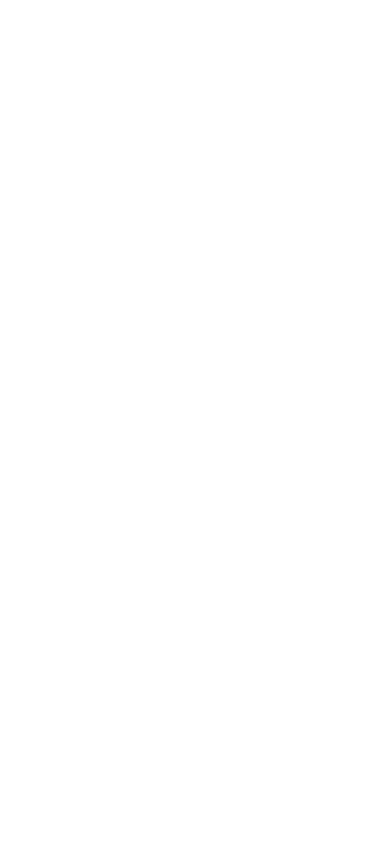
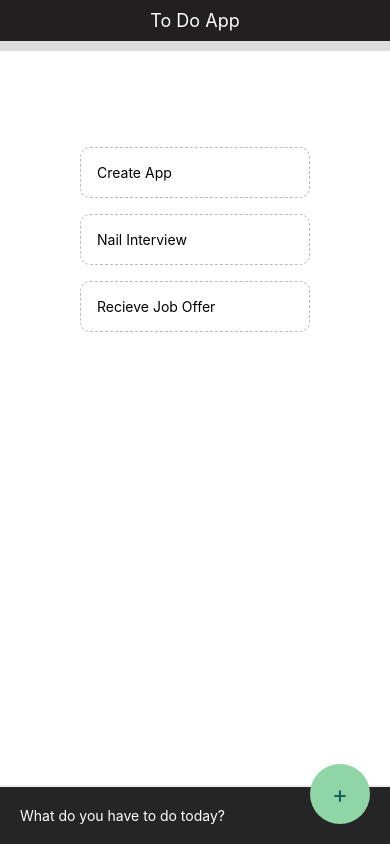
Before and after one commit to srhmendez/React-Native-To-Do-App, a React Native app: screen / in a window 390 px wide. Built offline with nearby package versions, Linux system fonts and the light colour scheme.

Commit message:
making things into components

```diff
--- a/App.js
+++ b/App.js
@@ -1,17 +1,8 @@
-import { StatusBar } from 'expo-status-bar';
 import React from 'react';
-import { StyleSheet, Text, View } from 'react-native';
+import Main from './app/components/Main';
 
 export default function App() {
   return (
-    <View style={styles.container}>
-
-    </View>
+    <Main />
   );
 }
-
-const styles = StyleSheet.create({
-  container: {
-
-  },
-});
--- /dev/null
+++ b/app/components/Footer.js
@@ -0,0 +1,68 @@
+import React from 'react';
+import { StyleSheet, TextInput, TouchableOpacity, Text, View } from 'react-native';
+
+export default function Footer() {
+
+
+    return(
+
+    <View>
+        <View style={styles.footer}>
+
+            {/* Input for Adding a Task */}
+
+            <TextInput style={styles.textInput}
+                placeholder='What do you have to do today?'
+                placeholderTextColor='white'
+                underlineColorAndroid='transparent'>
+            </TextInput>
+
+        </View>
+
+        {/* Add Task Button */}
+
+        <TouchableOpacity style={styles.addButton}>
+            <Text style={styles.addButtonText}>+</Text>
+        </TouchableOpacity>
+    </View>
+    )
+}
+
+const styles = StyleSheet.create({
+    footer:
+    {
+        position: 'absolute',
+        bottom: 0,
+        left :0,
+        right:0,
+        zIndex:10
+    },
+    textInput :
+    {
+      alignSelf: 'stretch',
+      color:'#fff',
+      padding:20,
+      backgroundColor:'#252525',
+      borderTopWidth :2,
+      borderTopColor:'#ededed'
+    },
+    addButton :
+    {
+        position:'absolute',
+        zIndex:11,
+        right:20,
+        bottom:20,
+        backgroundColor:'#8FD5A6',
+        width:60,
+        height:60,
+        borderRadius:50,
+        alignItems:'center',
+        justifyContent:'center',
+        elevation: 8,
+    },
+    addButtonText :
+    {
+        color: '#0D5D56',
+        fontSize:24,
+    }
+})
--- /dev/null
+++ b/app/components/Header.js
@@ -0,0 +1,33 @@
+import React from 'react';
+import { StyleSheet, StatusBar, Text, View } from 'react-native';
+
+export default function Header() {
+
+
+    return (
+        <View>
+            <View style={styles.header}>
+                <Text style={styles.headerText}>To Do App</Text>
+            </View>
+        </View>
+    );
+}
+
+
+const styles = StyleSheet.create({
+    header: {
+        backgroundColor: '#231F20',
+        alignItems: 'center',
+        justifyContent: 'center',
+        borderBottomWidth: 10,
+        borderBottomColor: '#ddd'
+
+    },
+    headerText: {
+        color: 'white',
+        padding: 10,
+        fontSize: 18,
+
+    },
+
+})
--- a/app/components/Main.js
+++ b/app/components/Main.js
@@ -0,0 +1,58 @@
+import Header from './Header';
+import Footer from './Footer';
+import ToDoItem from './ToDoItem';
+import { useState } from 'react';
+import React from 'react';
+import { StyleSheet, Text, View, TextInput, TouchableOpacity, FlatList } from 'react-native';
+
+export default function Main() {
+
+    const [todos, setTodos] = useState([
+        { text: 'Create App', key: '1' },
+        { text: 'Nail Interview', key: '2' },
+        { text: 'Recieve Job Offer', key: '3'}
+    ]);
+
+  return (
+
+    <View style={styles.container}>
+
+        <Header />
+
+        {/* Main Content (To Do List) */}
+        <View style={styles.content}>
+
+            {/* Insert Form Here */}
+            <View style={styles.list}>
+                <FlatList
+                data={todos}
+                renderItem={({ item }) => (
+                    <ToDoItem item={ item } />
+                )} />
+
+            </View>
+        </View>
+
+        <Footer />
+
+    </View>
+  );
+}
+
+const styles = StyleSheet.create({
+    container: {
+        flex: 1,
+
+    },
+
+    content:
+    {
+        flex:1,
+        marginBottom:100,
+        padding:80,
+        color: '#ddd'
+
+    },
+
+
+});
--- /dev/null
+++ b/app/components/ToDoItem.js
@@ -0,0 +1,24 @@
+import React from 'react';
+import { StyleSheet, TouchableOpacity, Text } from 'react-native';
+
+export default function ToDoItem({ item }) {
+
+    return(
+
+
+        <TouchableOpacity>
+            <Text style={styles.toDoTaskObject}>{ item.text }</Text>
+        </TouchableOpacity>
+    )
+}
+
+const styles = StyleSheet.create({
+    toDoTaskObject: {
+        padding:16,
+        marginTop: 16,
+        borderColor: '#bbb',
+        borderWidth: 1,
+        borderStyle: 'dashed',
+        borderRadius: 10,
+    }
+})
```
